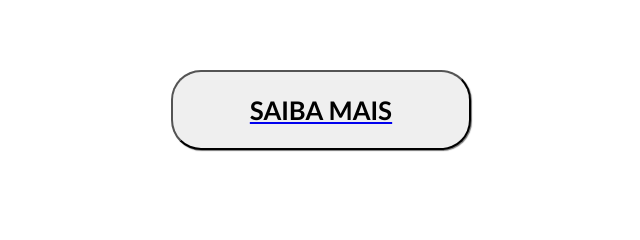
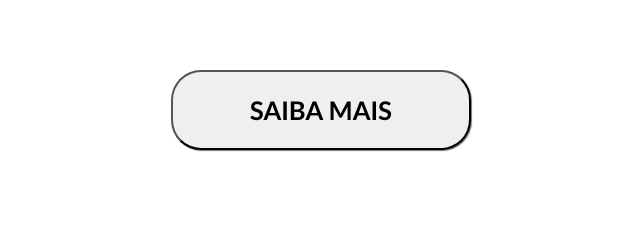
Before and after one commit to Gabrilinard/SiteEsportivo, a plain HTML site: page index.html in a window 1280 px wide. Shown: the part 1279-1519 px from the top of the page, 319-959 px from the left. Drawn offline with nearby package versions, Linux system fonts and the light colour scheme.

Commit message:
Novo deploy

```diff
--- a/Estilos/index.css
+++ b/Estilos/index.css
@@ -190,7 +190,7 @@ button.enviar {
     text-decoration: none;
 }
 
-.a a button{
+.a a{
     text-decoration: none;
 }
 
```
